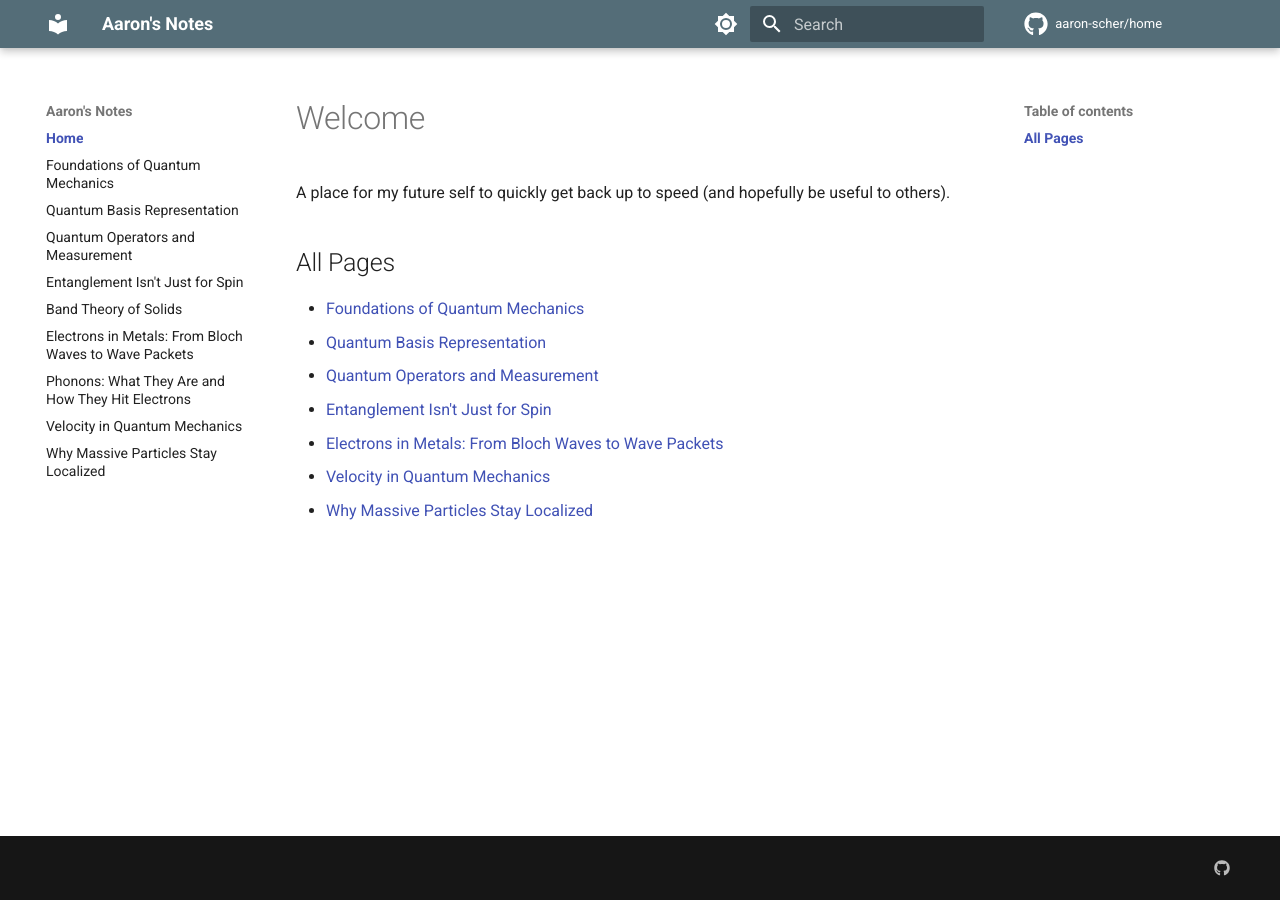
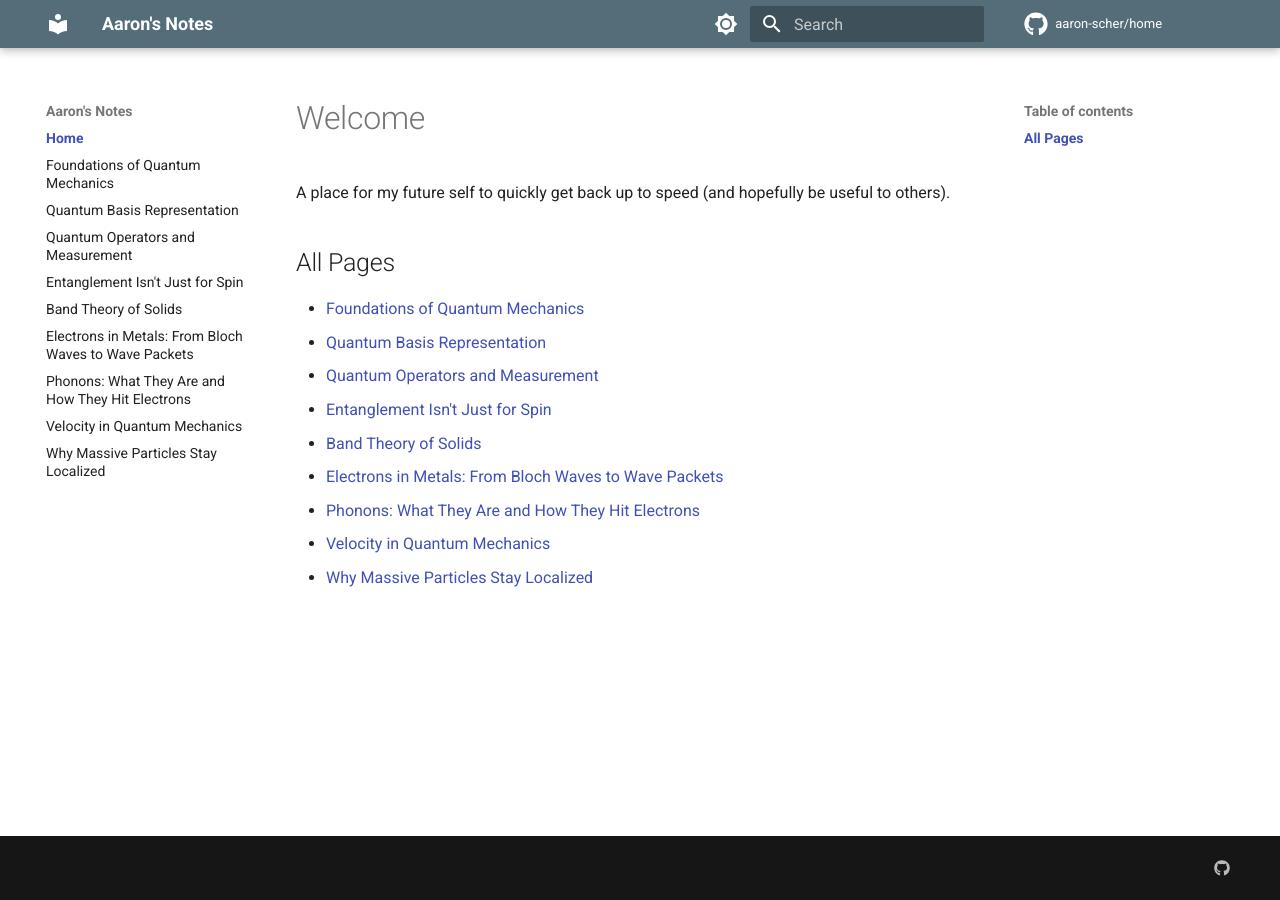
Before and after one commit to aaron-scher/home, an MkDocs documentation site: the page built from docs/index.md, in a window 1280 px wide. Built offline with MkDocs 1.6.1 and Material for MkDocs 9.7.7, drawn with Linux system fonts in a browser that asks for light colours; comment, search, counter and statistics services are not loaded.

Commit message:
Update home page: add Band Theory and Phonons links
🤖 Generated with [Claude Code](https://claude.com/claude-code)

Co-Authored-By: Claude Opus 4.5 <noreply@anthropic.com>

```diff
--- a/docs/index.md
+++ b/docs/index.md
@@ -8,6 +8,8 @@ A place for my future self to quickly get back up to speed (and hopefully be use
 - [Quantum Basis Representation](quantum-mechanics/quantum-basis-representation.md)
 - [Quantum Operators and Measurement](quantum-mechanics/quantum-operators.md)
 - [Entanglement Isn't Just for Spin](quantum-mechanics/quantum-spatial-entanglement.md)
+- [Band Theory of Solids](quantum-mechanics/band-theory-of-solids.md)
 - [Electrons in Metals: From Bloch Waves to Wave Packets](quantum-mechanics/electrons-in-metals.md)
+- [Phonons: What They Are and How They Hit Electrons](quantum-mechanics/phonons.md)
 - [Velocity in Quantum Mechanics](quantum-mechanics/quantum-velocity.md)
 - [Why Massive Particles Stay Localized](quantum-mechanics/quantum-mass-localization.md)
```
